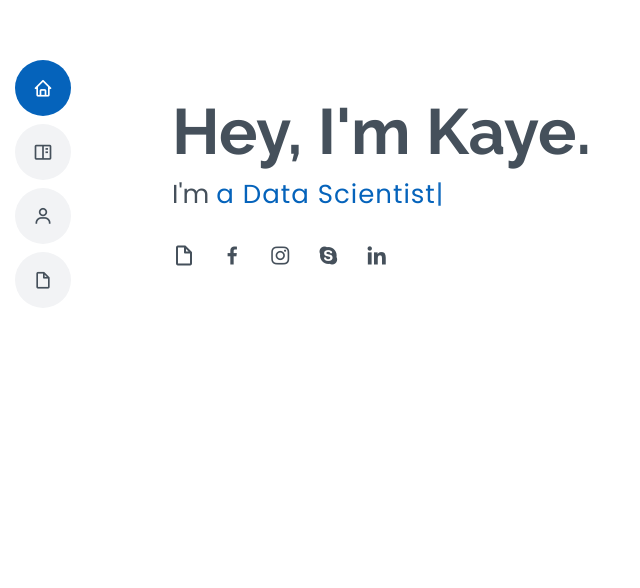
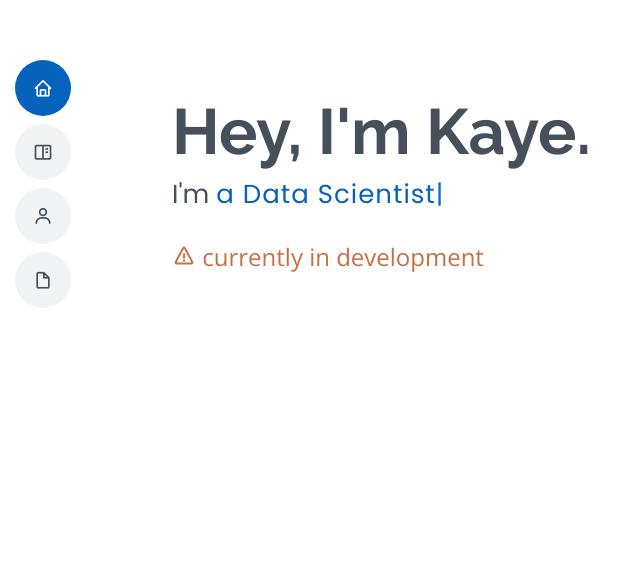
Before and after one commit to kayethinhto/portfolio, a plain HTML site: page index.html in a window 1280 px wide. Shown: the part 212-800 px from the top of the page, without its empty margins (0-640 px from the left). Drawn offline with nearby package versions, Linux system fonts and the light colour scheme.

Commit message:
hero edits

```diff
--- a/assets/css/style.css
+++ b/assets/css/style.css
@@ -283,7 +283,7 @@ h1, h2, h3, h4, h5, h6 {
 #hero .social-links a {
   font-size: 24px;
   display: inline-block;
-  color: #45505b;
+  color: #cc6e43;
   line-height: 1;
   margin-right: 20px;
   transition: 0.3s;
--- a/index.html
+++ b/index.html
@@ -62,11 +62,11 @@
       <h1>Hey, I'm Kaye.</h1>
       <p>I'm <span class="typed" data-typed-items=" a Developer, a Data Scientist, a Designer, a Student, an Adventurer"></span></p>
       <div class="social-links">
-        <a href="https://drive.google.com/file/d/1a7iz8wNHO4WUfu_YtuiM1ip0636T4nDA/view?usp=sharing" class="twitter"><i class="bx bx-file-blank"></i></a>
-        <a href="#" class="facebook"><i class="bx bxl-facebook"></i></a>
+        <a href="https://drive.google.com/file/d/1a7iz8wNHO4WUfu_YtuiM1ip0636T4nDA/view?usp=sharing" class="twitter"><i class="bx bx-error"></i> currently in development</a>
+        <!-- <a href="#" class="facebook"><i class="bx bxl-facebook"></i></a>
         <a href="#" class="instagram"><i class="bx bxl-instagram"></i></a>
         <a href="#" class="google-plus"><i class="bx bxl-skype"></i></a>
-        <a href="https://www.linkedin.com/in/kayethinhto/" target="_blank" rel="noopener noreferrer" class="linkedin"><i class="bx bxl-linkedin"></i></a>
+        <a href="https://www.linkedin.com/in/kayethinhto/" target="_blank" rel="noopener noreferrer" class="linkedin"><i class="bx bxl-linkedin"></i></a> -->
       </div>
     </div>
   </section><!-- End Hero -->
```
